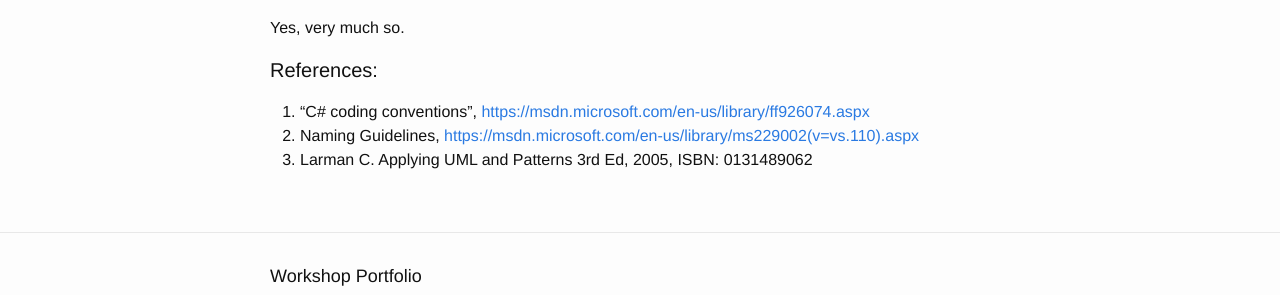
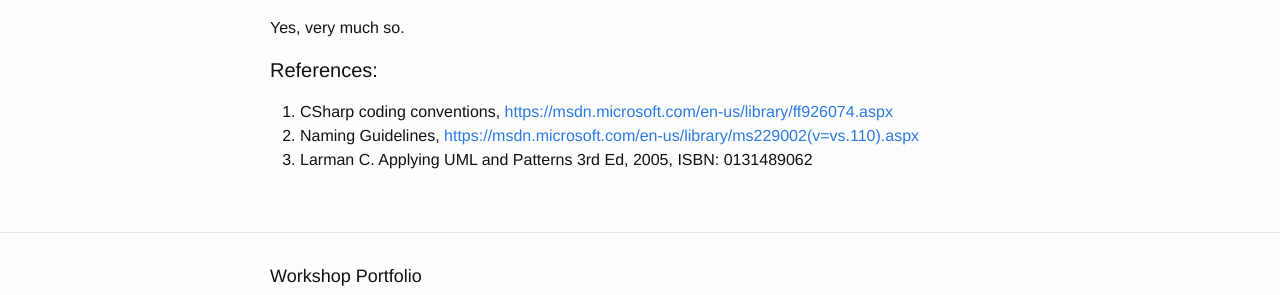
Before and after one commit to fyrkant/1DV607-WorkshopPortfolio, a Jekyll site: the page built from _posts/2015-10-09-ws2peerreview1.md, in a window 1280 px wide. Shown: the part 1660-1955 px from the top of the page. Built offline with Jekyll 4.4.1, drawn with Linux system fonts in a browser that asks for light colours.

Commit message:
peer reviews ws2

```diff
--- a/_posts/2015-10-09-ws2peerreview1.md
+++ b/_posts/2015-10-09-ws2peerreview1.md
@@ -46,6 +46,6 @@ There are no visible weaknesses. The model is done better then the view, but tha
 Yes, very much so.
 
 #### References:
-1. "C# coding conventions", [https://msdn.microsoft.com/en-us/library/ff926074.aspx](https://msdn.microsoft.com/en-us/library/ff926074.aspx)
+1. CSharp coding conventions, [https://msdn.microsoft.com/en-us/library/ff926074.aspx](https://msdn.microsoft.com/en-us/library/ff926074.aspx)
 1. Naming Guidelines, [https://msdn.microsoft.com/en-us/library/ms229002(v=vs.110).aspx](https://msdn.microsoft.com/en-us/library/ms229002(v=vs.110).aspx)
 1. Larman C. Applying UML and Patterns 3rd Ed, 2005, ISBN: 0131489062
```
